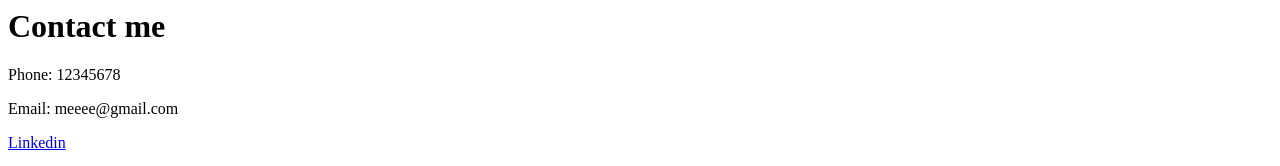
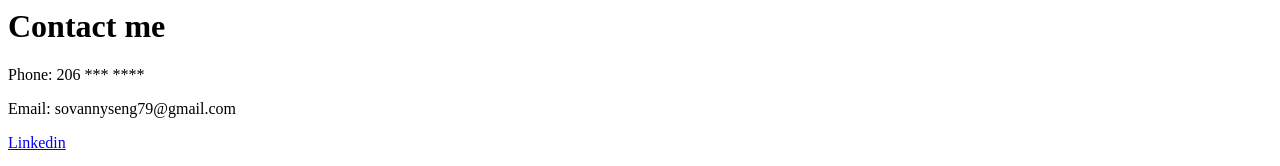
Before and after one commit to SovannyS/Sov-Portfolio, a plain HTML site: page contact.html in a window 1280 px wide. Shown: the top 166 px of the page. Drawn offline with Linux system fonts and the light colour scheme.

Commit message:
adding potw

```diff
--- a/contact.html
+++ b/contact.html
@@ -8,8 +8,8 @@
 
   <body>
     <h1>Contact me</h1>
-    <p>Phone: 12345678</p>
-    <p>Email: meeee@gmail.com</p>
+    <p>Phone: 206 *** ****</p>
+    <p>Email: sovannyseng79@gmail.com</p>
     <a href="https://www.linkedin.com/in/sovanny-seng-6a0971251/" target="blank">
       <p>Linkedin</p></a>
       <hr />
```
